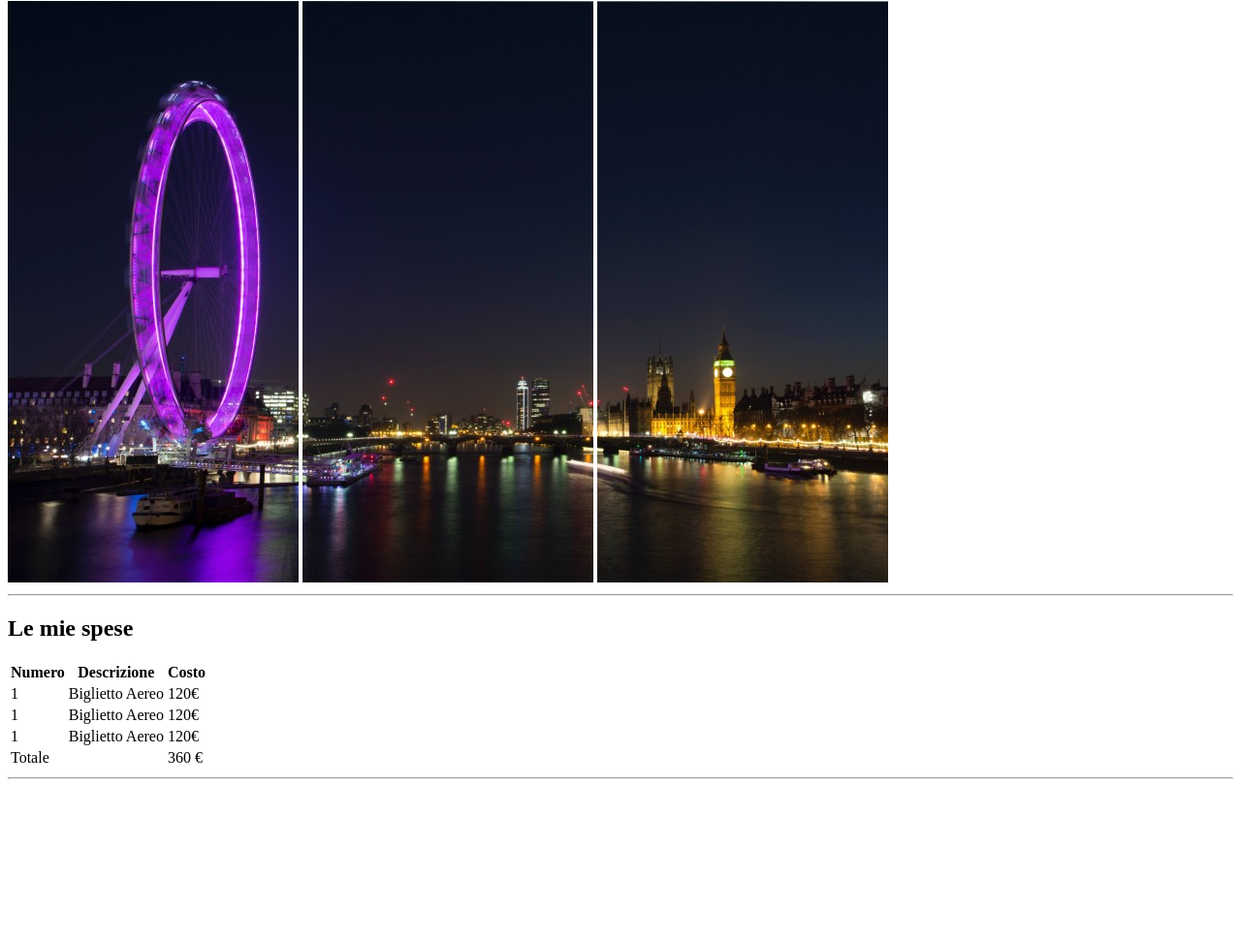
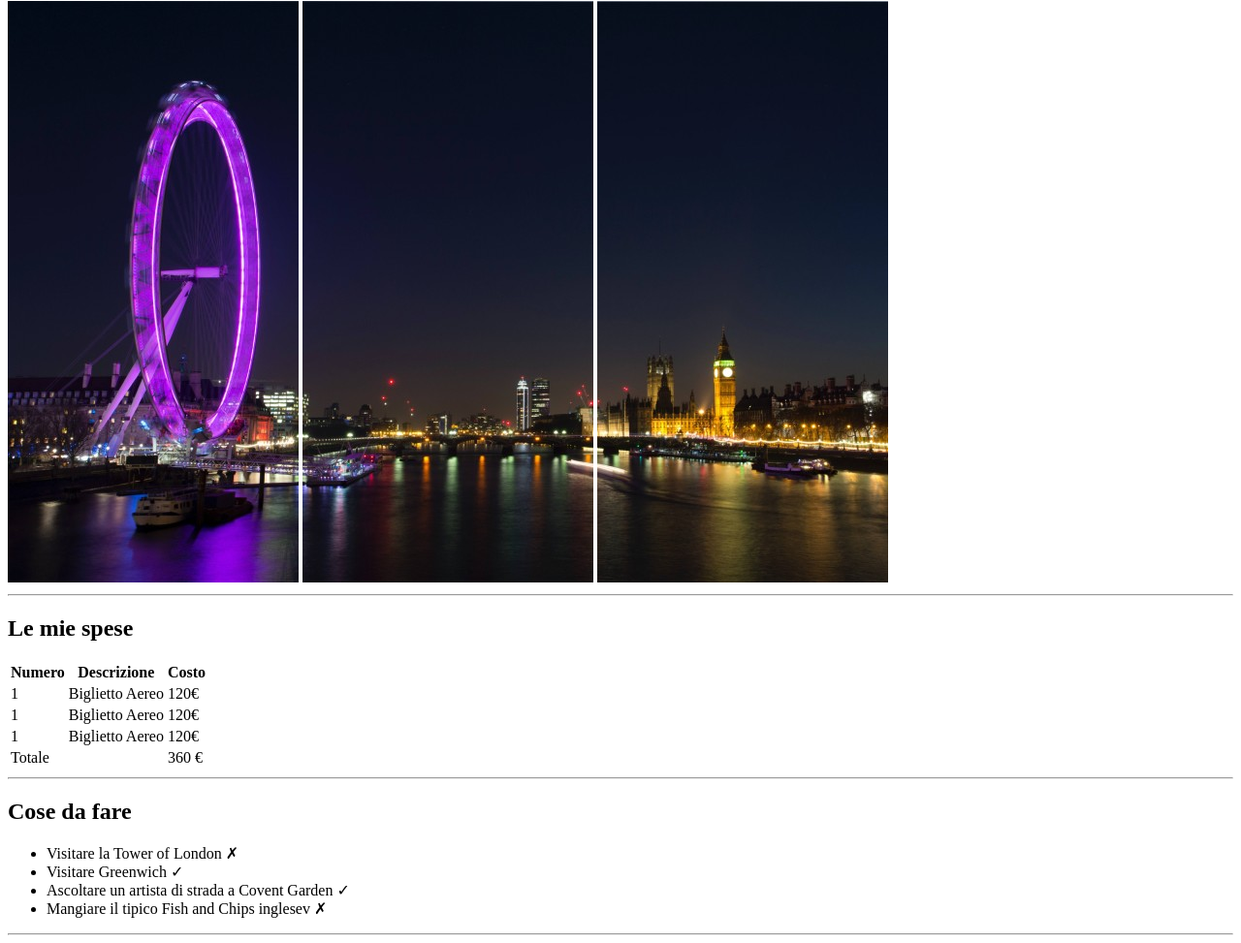
Before and after one commit to AntonioNicolaci/html-london-trip, a plain HTML site: page index.html in a window 1280 px wide. Shown: the part 79-1052 px from the top of the page at 97% size. Before the commit the page ends 891 px from the top, so only its background shows below. Drawn offline with Linux system fonts and the light colour scheme.

Commit message:
todo_added

```diff
--- a/index.html
+++ b/index.html
@@ -56,5 +56,14 @@
         </table>
         <hr>
 
+        <h2>Cose da fare</h2>
+            <ul>
+                <li>Visitare la Tower of London &cross;</li>
+                <li>Visitare Greenwich &checkmark;</li>
+                <li>Ascoltare un artista di strada a Covent Garden &checkmark;</li>
+                <li>Mangiare il tipico Fish and Chips inglesev &cross;</li>
+            </ul>
+        <hr>
+
     </body>
 </html>
```
